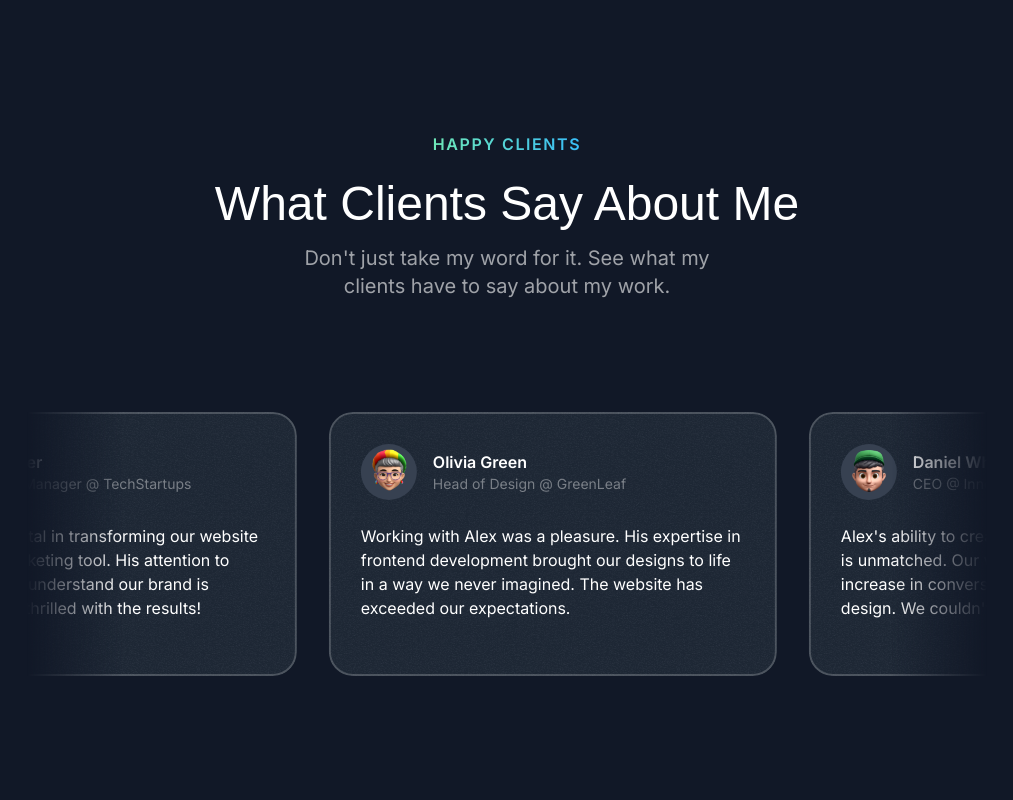
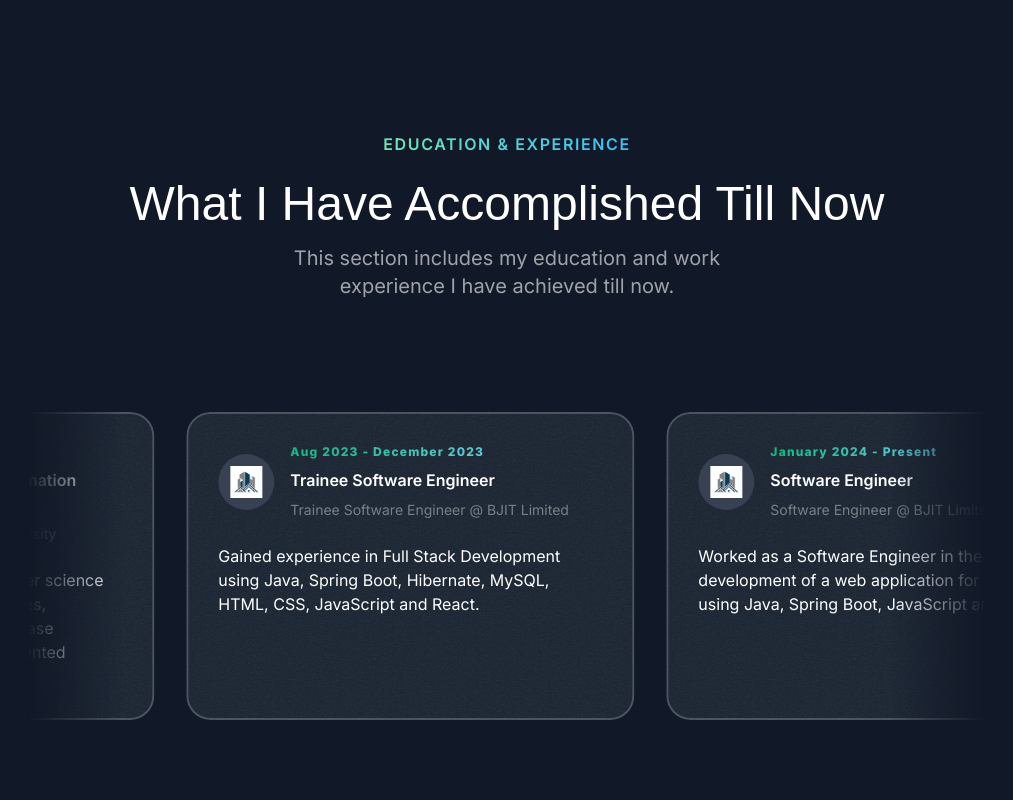
Before and after one commit to m3h3d1/portfolio, a Next.js app: page / in a window 1280 px wide. Shown: the part 3160-3960 px from the top of the page, without its empty margins (133-1146 px from the left). Built offline with nearby package versions, Linux system fonts and the light colour scheme; a web font is replaced by a local one.

Commit message:
Achievements part added

```diff
--- a/src/app/page.tsx
+++ b/src/app/page.tsx
@@ -2,7 +2,7 @@ import { Header } from "@/sections/Header";
 import { HeroSection } from "@/sections/Hero";
 import { ProjectsSection } from "@/sections/Projects";
 import { TapeSection } from "@/sections/Tape";
-import { TestimonialsSection } from "@/sections/Testimonials";
+import { AchievementsSection } from "@/sections/Achievements";
 import { AboutSection } from "@/sections/About";
 import { ContactSection } from "@/sections/Contact";
 import { Footer } from "@/sections/Footer";
@@ -18,8 +18,8 @@ export default function Home() {
         <ProjectsSection />
       </section>
       <TapeSection />
-      <section id="testimonials">
-        <TestimonialsSection />
+      <section id="achievements">
+        <AchievementsSection />
       </section>
       <section id="about">
         <AboutSection />
--- /dev/null
+++ b/src/sections/Achievements.tsx
@@ -0,0 +1,84 @@
+import UniversityIcon from "@/assets/icons/university.svg";
+import companyIcon from "@/assets/images/company.jpg";
+import { SectionHeader } from "@/components/SectionHeader";
+import Image from "next/image";
+import { Card } from "@/components/Card";
+import { Fragment } from "react";
+
+const experiences = [
+  {
+    title: "Bachelor of Science in Information Technology",
+    subtitle: "BSc in IT @ Jahangirnagar University",
+    duration: "March 2018 - May 2023",
+    text: "Gained a strong foundation of computer science fundamentals, including Data Structures, Algorithms, Operating Systems, Database Management Systems and Object-Oriented Programming.",
+    icon: UniversityIcon,
+  },
+  {
+    title: "Trainee Software Engineer",
+    subtitle: "Trainee Software Engineer @ BJIT Limited",
+    duration: "Aug 2023 - December 2023",
+    text: "Gained experience in Full Stack Development using Java, Spring Boot, Hibernate, MySQL, HTML, CSS, JavaScript and React.",
+    icon: companyIcon,
+  },
+  {
+    title: "Software Engineer",
+    subtitle: "Software Engineer @ BJIT Limited",
+    duration: "January 2024 - Present",
+    text: "Worked as a Software Engineer in the development of a web application for a client using Java, Spring Boot, JavaScript and React.",
+    icon: companyIcon,
+  }
+];
+
+export const AchievementsSection = () => {
+  return (
+    <div className="py-16 lg:py-24">
+      <div className="container">
+        <SectionHeader
+          eyebrow="Education & Experience"
+          title="What I Have Accomplished Till Now"
+          description="This section includes my education and work experience I have achieved till now."
+        />
+        <div className="mt-12 lg:mt-24 flex overflow-x-clip [mask-image:linear-gradient(to_right,transparent,black_10%,black_90%,transparent)] py-4 -my-4">
+          <div className="flex gap-8 pr-8 flex-none animate-move-left [animation-duration:30s] hover:[animation-play-state:paused]">
+            {[...new Array(2)].fill(0).map((_, idx) =>
+              <Fragment key={idx}>
+              {experiences.map((exp) => (
+                <Card
+                  key={exp.title}
+                  className="max-w-xs md:max-w-md p-6 md:p-8 hover:-rotate-3 transition duration-300"
+                >
+                  <div className="flex gap-4 items-center">
+                    <div className="size-14 bg-gray-700 inline-flex items-center justify-center rounded-full flex-shrink-0">
+                      {exp.icon === UniversityIcon ? (
+                        <UniversityIcon className="size-8" />
+                      ) : (
+                        <Image
+                          src={exp.icon}
+                          alt={exp.title}
+                          className="max-h-full max-w-8"
+                        />
+                      )}
+                    </div>
+                    <div className="flex flex-col">
+                      <div className="flex-none text-xs mb-2 font-extrabold tracking-widest bg-gradient-to-r from-emerald-500 to-sky-300 text-transparent bg-clip-text">
+                        {exp.duration}
+                      </div>
+                      <div className="font-semibold">{exp.title}</div>
+                      <div className="text-sm text-white/40 mt-2">
+                        {exp.subtitle}
+                      </div>
+                    </div>
+                  </div>
+                  <p className="mt-4 md:mt-6 text-sm md:text-base">
+                    {exp.text}
+                  </p>
+                </Card>
+              ))}
+              </Fragment>
+            )}
+          </div>
+        </div>
+      </div>
+    </div>
+  );
+};
--- a/src/sections/Testimonials.tsx
+++ /dev/null
@@ -1,89 +0,0 @@
-import memojiAvatar1 from "@/assets/images/memoji-avatar-1.png";
-import memojiAvatar2 from "@/assets/images/memoji-avatar-2.png";
-import memojiAvatar3 from "@/assets/images/memoji-avatar-3.png";
-import memojiAvatar4 from "@/assets/images/memoji-avatar-4.png";
-import memojiAvatar5 from "@/assets/images/memoji-avatar-5.png";
-import { SectionHeader } from "@/components/SectionHeader";
-import Image from "next/image";
-import { Card } from "@/components/Card";
-import { Fragment } from "react";
-
-const testimonials = [
-  {
-    name: "Alex Turner",
-    position: "Marketing Manager @ TechStartups",
-    text: "Alex was instrumental in transforming our website into a powerful marketing tool. His attention to detail and ability to understand our brand is exceptional. We're thrilled with the results!",
-    avatar: memojiAvatar1,
-  },
-  {
-    name: "Olivia Green",
-    position: "Head of Design @ GreenLeaf",
-    text: "Working with Alex was a pleasure. His expertise in frontend development brought our designs to life in a way we never imagined. The website has exceeded our expectations.",
-    avatar: memojiAvatar2,
-  },
-  {
-    name: "Daniel White",
-    position: "CEO @ InnovateCo",
-    text: "Alex's ability to create seamless user experiences is unmatched. Our website has seen a significant increase in conversions since launching the new design. We couldn't be happier.",
-    avatar: memojiAvatar3,
-  },
-  {
-    name: "Emily Carter",
-    position: "Product Manager @ GlobalTech",
-    text: "Alex is a true frontend wizard. He took our complex product and transformed it into an intuitive and engaging user interface. We're already seeing positive feedback from our customers.",
-    avatar: memojiAvatar4,
-  },
-  {
-    name: "Michael Brown",
-    position: "Director of IT @ MegaCorp",
-    text: "Alex's work on our website has been nothing short of exceptional. He's a talented developer who is also a great communicator. We highly recommend him.",
-    avatar: memojiAvatar5,
-  },
-];
-
-export const TestimonialsSection = () => {
-  return (
-    <div className="py-16 lg:py-24">
-      <div className="container">
-        <SectionHeader
-          eyebrow="Happy Clients"
-          title="What Clients Say About Me"
-          description="Don't just take my word for it. See what my clients have to say about my work."
-        />
-        <div className="mt-12 lg:mt-24 flex overflow-x-clip [mask-image:linear-gradient(to_right,transparent,black_10%,black_90%,transparent)] py-4 -my-4">
-          <div className="flex gap-8 pr-8 flex-none animate-move-left [animation-duration:90s] hover:[animation-play-state:paused]">
-            {[...new Array(2)].fill(0).map((_, idx) =>
-              <Fragment key={idx}>
-              {testimonials.map((testimonial) => (
-                <Card
-                  key={testimonial.name}
-                  className="max-w-xs md:max-w-md p-6 md:p-8 hover:-rotate-3 transition duration-300"
-                >
-                  <div className="flex gap-4 items-center">
-                    <div className="size-14 bg-gray-700 inline-flex items-center justify-center rounded-full flex-shrink-0">
-                      <Image
-                        src={testimonial.avatar}
-                        alt={testimonial.name}
-                        className="max-h-full"
-                      />
-                    </div>
-                    <div>
-                      <div className="font-semibold">{testimonial.name}</div>
-                      <div className="text-sm text-white/40">
-                        {testimonial.position}
-                      </div>
-                    </div>
-                  </div>
-                  <p className="mt-4 md:mt-6 text-sm md:text-base">
-                    {testimonial.text}
-                  </p>
-                </Card>
-              ))}
-              </Fragment>
-            )}
-          </div>
-        </div>
-      </div>
-    </div>
-  );
-};
```
Also changed, not shown: src/assets/icons/university.svg (added), src/assets/images/company.jpg (added).
